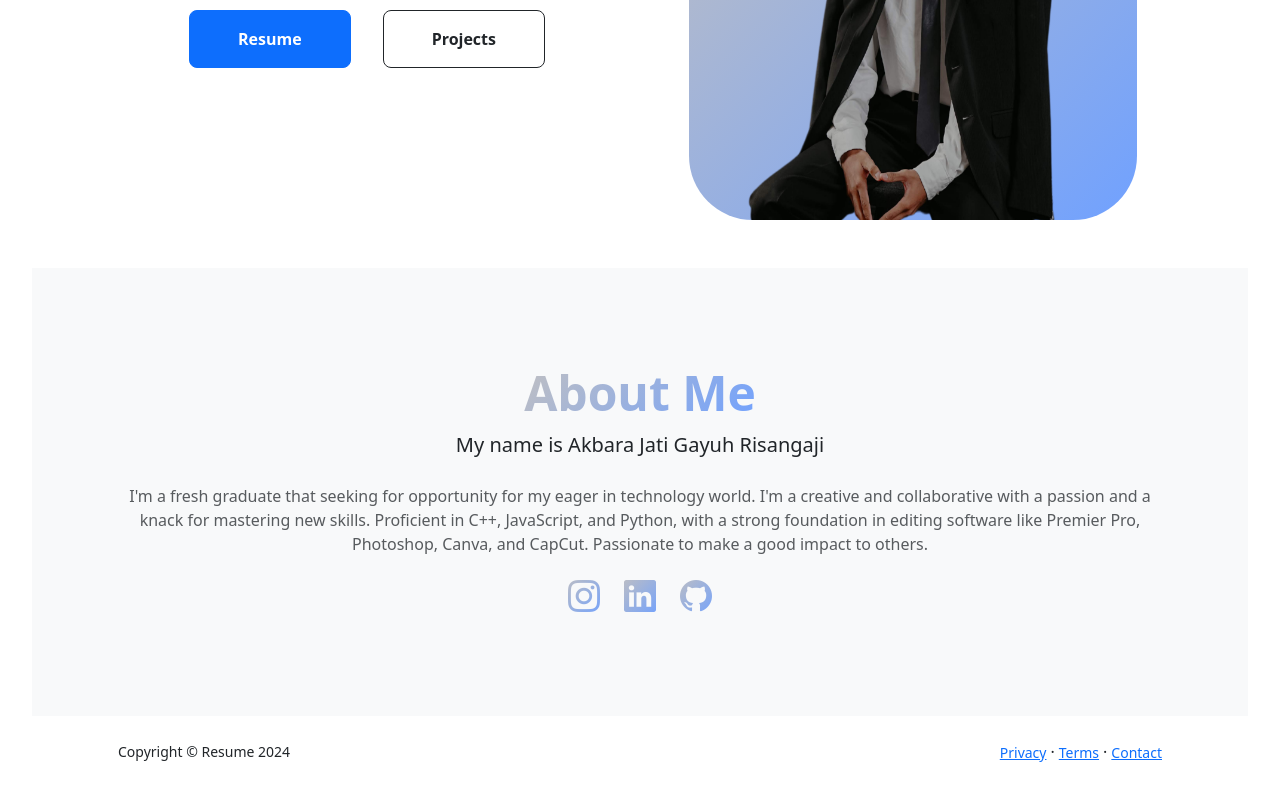
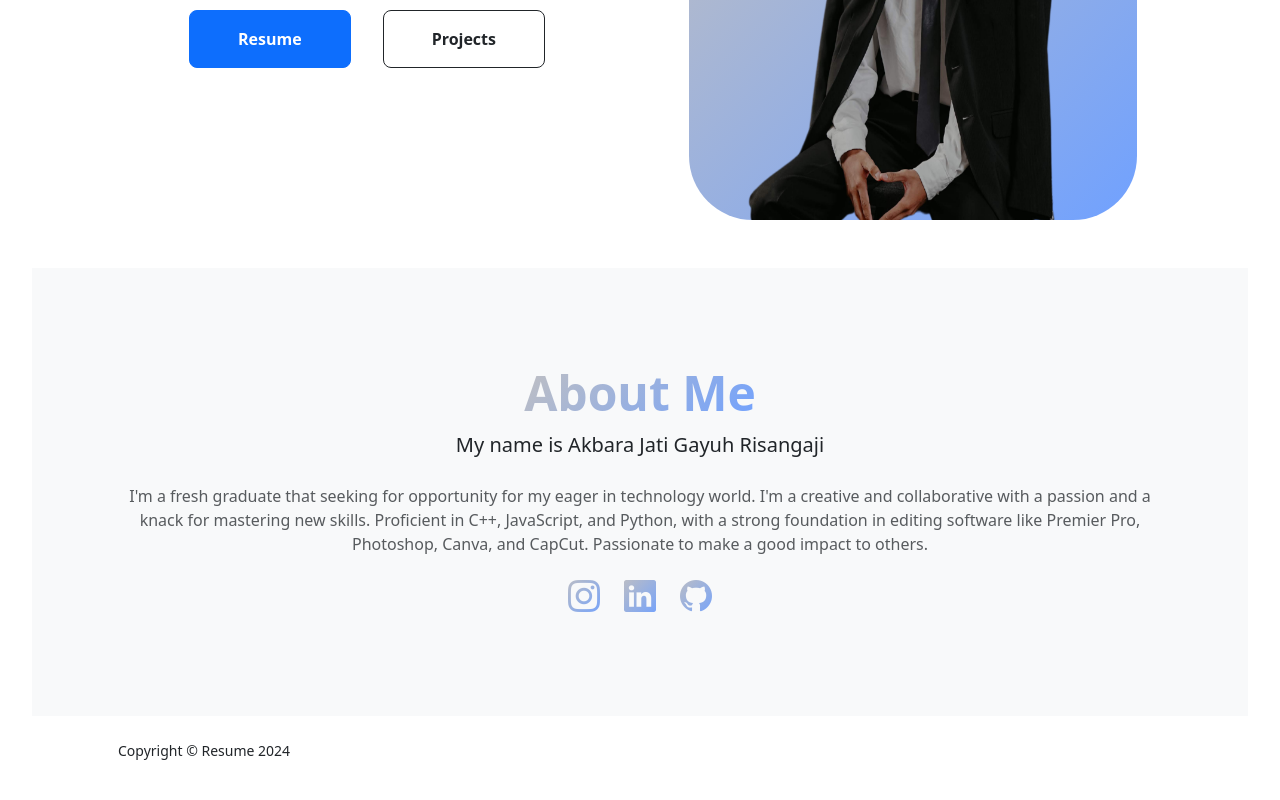
Before and after one commit to GayuhJati/MyResume, a React (Vite) app: page / in a window 1280 px wide. Shown: the part 444-1244 px from the top of the page. Built offline with nearby package versions, Linux system fonts and the light colour scheme.

Commit message:
Updating another route so we can open another page

```diff
--- a/src/components/FooterComponent.jsx
+++ b/src/components/FooterComponent.jsx
@@ -6,13 +6,6 @@ export const FooterComponent = () => {
             <div className="container px-5">
                 <div className="row align-items-center justify-content-between flex-column flex-sm-row">
                     <div className="col-auto"><div className="small m-0">Copyright &copy; Resume 2024</div></div>
-                    <div className="col-auto">
-                        <a className="small" href="#!">Privacy</a>
-                        <span className="mx-1">&middot;</span>
-                        <a className="small" href="#!">Terms</a>
-                        <span className="mx-1">&middot;</span>
-                        <a className="small" href="#!">Contact</a>
-                    </div>
                 </div>
             </div>
         </footer>
--- a/src/components/NavBarComponent.jsx
+++ b/src/components/NavBarComponent.jsx
@@ -22,9 +22,9 @@ export const NavBarComponent = () => {
           </NavbarToggle>
           <NavbarCollapse className='navbar-collapse' id="navbarSupportedContent">
             <Nav className='navbar-nav ms-auto mb-2 mb-lg-0 small fw-bolder'>
-                <Nav.Link className='nav-item' href="/">Home</Nav.Link>
-                <Nav.Link className='nav-item' href="/Resume">Resume</Nav.Link>
-                <Nav.Link className='nav-item' href="/Project">Projects</Nav.Link>
+                <Nav.Link className='nav-item' href={import.meta.env.BASE_URL + "/"}>Home</Nav.Link>
+                <Nav.Link className='nav-item' href={import.meta.env.BASE_URL + "/Resume"}>Resume</Nav.Link>
+                <Nav.Link className='nav-item' href={import.meta.env.BASE_URL + "/Project"}>Projects</Nav.Link>
               </Nav>
           </NavbarCollapse>
         </Container>
--- a/src/pages/HomePage.jsx
+++ b/src/pages/HomePage.jsx
@@ -24,8 +24,8 @@ export const HomePage = () => {
                                 <div className="fs-3 fw-light text-muted">Hi, My name is</div>
                                 <h1 className="display-3 fw-bolder mb-5"><span className="text-gradient d-inline">Gayuh Jati</span></h1>
                                 <div className="d-grid gap-3 d-sm-flex justify-content-sm-center justify-content-xxl-start mb-3">
-                                    <a className="btn btn-primary btn-lg px-5 py-3 me-sm-3 fs-6 fw-bolder" href="/Resume">Resume</a>
-                                    <a className="btn btn-outline-dark btn-lg px-5 py-3 fs-6 fw-bolder" href="/Project">Projects</a>
+                                    <a className="btn btn-primary btn-lg px-5 py-3 me-sm-3 fs-6 fw-bolder" href={import.meta.env.BASE_URL + "/Resume"}>Resume</a>
+                                    <a className="btn btn-outline-dark btn-lg px-5 py-3 fs-6 fw-bolder" href= {import.meta.env.BASE_URL+ "/Project"} >Projects</a>
                                 </div>
                         </div>
                     </Col>
```
